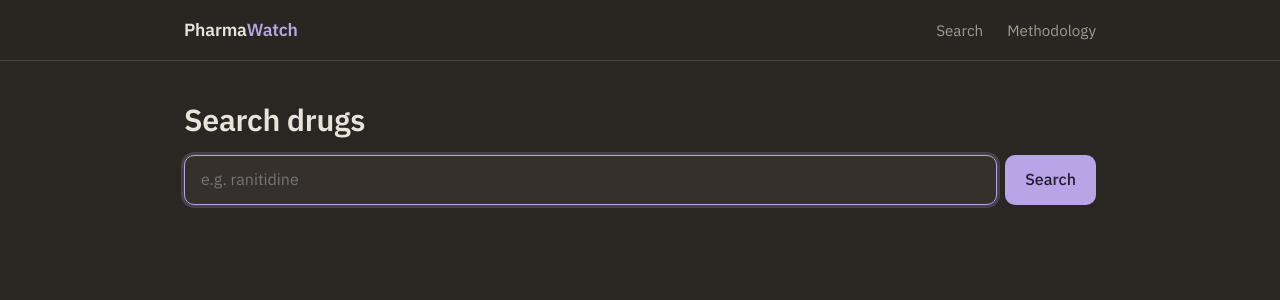
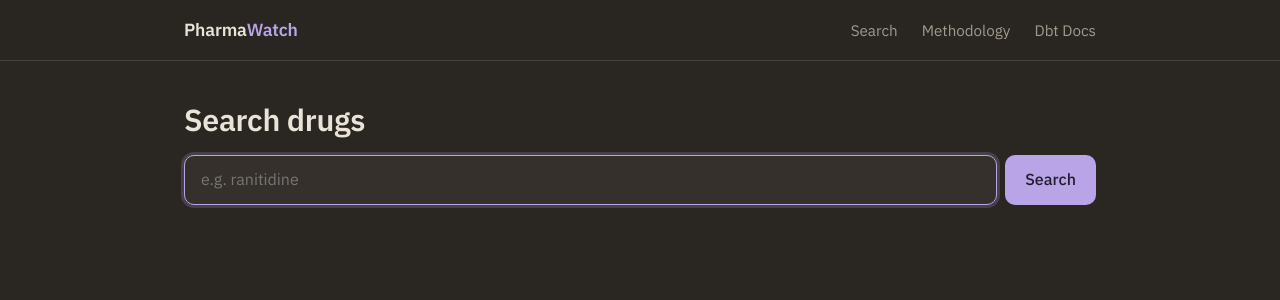
Before and after one commit to DeanKuhn/pharmawatch, a FastAPI app: page / in a window 1280 px wide. Shown: the top 300 px of the page. Run offline with FastAPI, Linux system fonts and the light colour scheme.

Commit message:
added dbt-docs nav option

```diff
--- a/src/api/templates/base.html
+++ b/src/api/templates/base.html
@@ -8,7 +8,7 @@
   <link rel="preconnect" href="https://fonts.googleapis.com">
   <link rel="preconnect" href="https://fonts.gstatic.com" crossorigin>
   <link href="https://fonts.googleapis.com/css2?family=IBM+Plex+Mono:wght@400;500&family=IBM+Plex+Sans:wght@400;500;600&display=swap" rel="stylesheet">
-  <link rel="stylesheet" href="/static/style.css?v=4">
+  <link rel="stylesheet" href="/static/style.css?v=7">
 </head>
 
 <body>
@@ -18,6 +18,7 @@
       <div class="nav-links">
         <a href="/">Search</a>
         <a href="/methodology">Methodology</a>
+        <a href="/static/dbt-docs.html">Dbt Docs</a>
       </div>
     </nav>
   </header>
```
